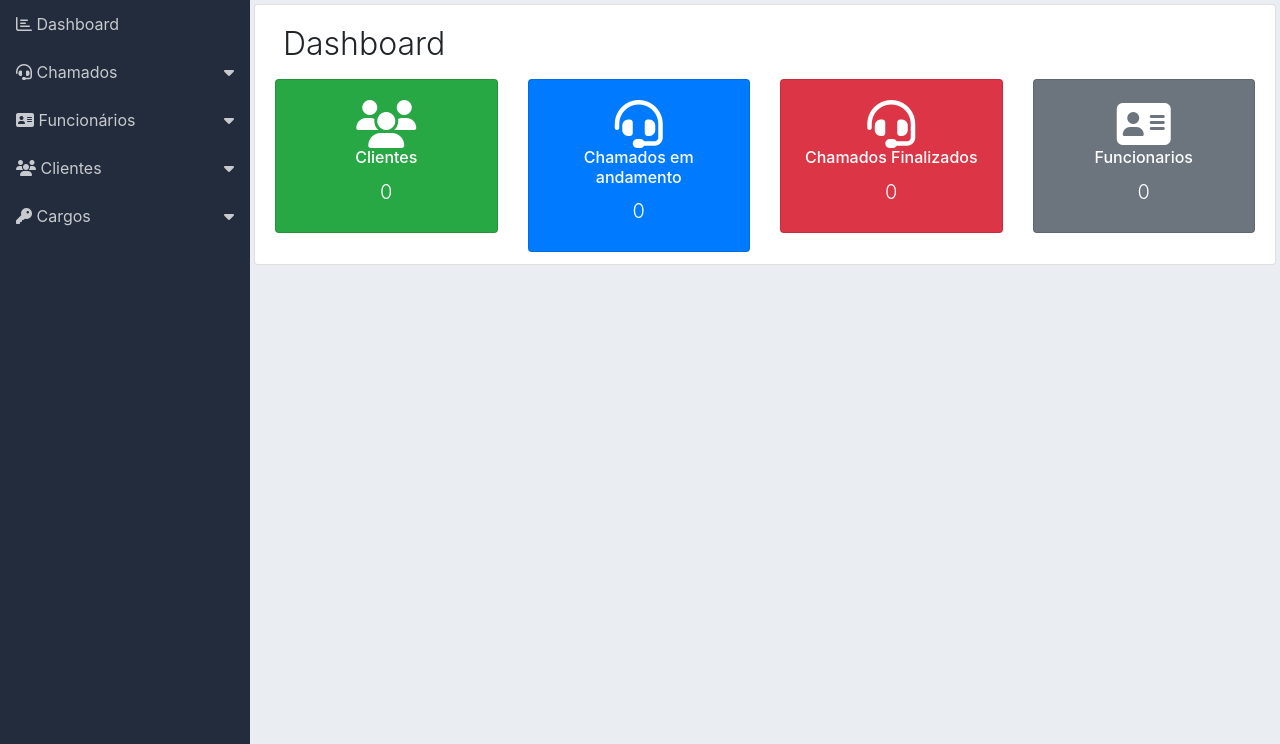
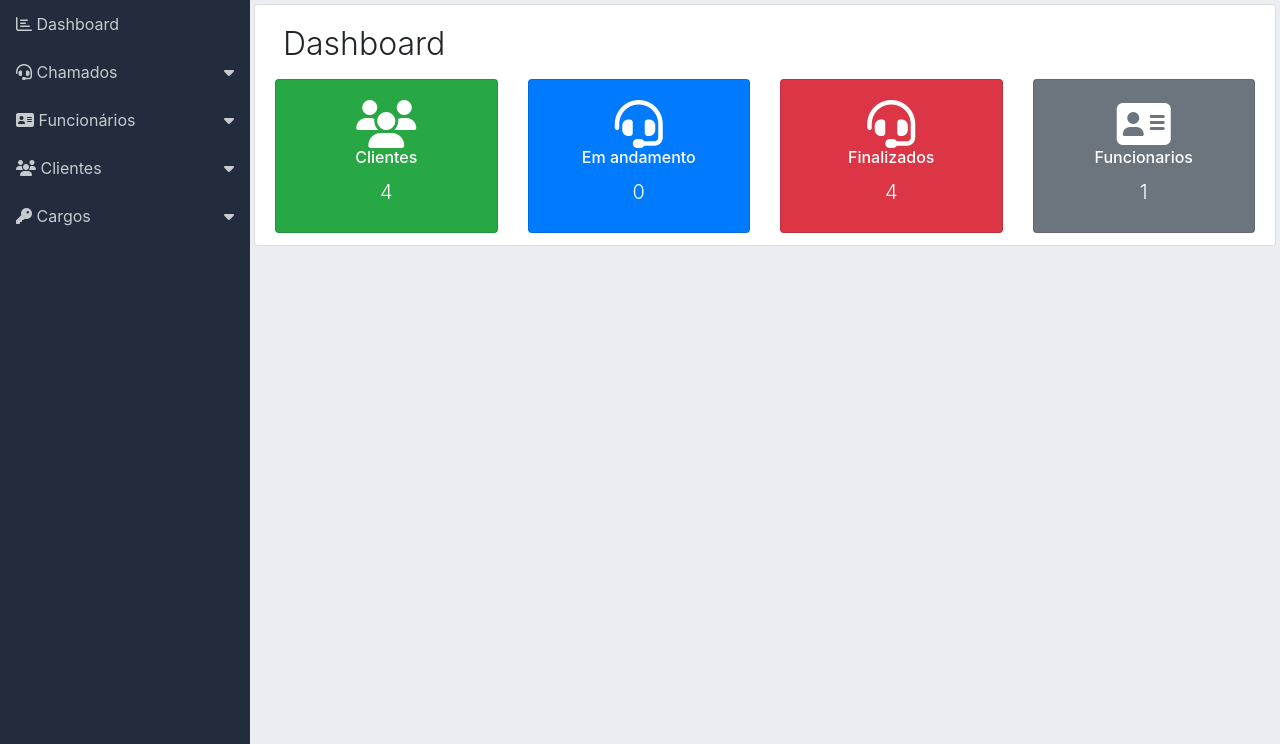
Before and after one commit to guilhermetj/sistema_informatica_pi, a PHP site: page /adm.php in a window 1280 px wide. Shown: the part 56-800 px from the top of the page. Run offline with PHP 8.4, Linux system fonts and the light colour scheme; the visitor is signed in with stand-in values (Sample User, id 1); data comes from the database, SQL or seed files in the repository; some libraries are stand-ins or nearby versions; some web fonts are replaced.

Commit message:
Dashboard

```diff
--- a/adm.php
+++ b/adm.php
@@ -1,5 +1,16 @@
 <?php include './layout/header.php'; ?>
 <?php include './layout/menu.php'; ?>
+
+<?php
+include 'classes/RelatorioDAO.php';
+$relatorioDAO = new RelatorioDAO();
+$total_cliente = $relatorioDAO->contar('cliente');
+$total_funcionario = $relatorioDAO->contar('funcionario');
+$total_chamado_finalizado = $relatorioDAO->contar('chamado', "status = 'Finalizado'");
+$total_chamado_iniciado = $relatorioDAO->contar('chamado', "status = 'Iniciado'");
+/*var_dump($total_chamado_finalizado);exit;*/
+ ?>
+
 
     <div class="content p-1">
         <div class="list-group-item">
@@ -20,7 +31,7 @@
                             <div class="card-body">
                                 <i class="fas fa-users fa-3x"></i>
                                 <h6 class="card-title">Clientes</h6>
-                                <h2 class="lead cliente"><?= $total_cliente['cliente'] ?? 0; ?></h2>
+                                <h2 class="lead cliente"><?= $total_cliente['total'] ?? 0; ?></h2>
                             </div>
                         </div>
                     </a>
@@ -30,8 +41,8 @@
                         <div class="card bg-primary text-white">
                             <div class="card-body">
                                 <i class="fas fa-headset fa-3x"></i>
-                                <h6 class="card-title">Chamados em andamento</h6>
-                                <h2 class="lead chamado"><?= $total_chamado['chamado'] ?? 0; ?></h2>
+                                <h6 class="card-title">Em andamento</h6>
+                                <h2 class="lead chamado"><?= $total_chamado_iniciado['total'] ?? 0; ?></h2>
                             </div>
                         </div>
                     </a>
@@ -41,8 +52,8 @@
                         <div class="card bg-danger text-white">
                             <div class="card-body">
                                 <i class="fas fa-headset fa-3x"></i>
-                                <h6 class="card-title">Chamados Finalizados</h6>
-                                <h2 class="lead chamado"><?= $total_chamado['chamado'] ?? 0; ?></h2>
+                                <h6 class="card-title">Finalizados</h6>
+                                <h2 class="lead chamado"><?= $total_chamado_finalizado['total'] ?? 0; ?></h2>
                             </div>
                         </div>
                     </a>
@@ -53,7 +64,7 @@
                             <div class="card-body">
                                 <i class="fas fa-address-card fa-3x"></i>
                                 <h6 class="card-title">Funcionarios</h6>
-                                <h2 class="lead funcionario"><?= $total_funcionario['funcionario'] ?? 0; ?></h2>
+                                <h2 class="lead funcionario"><?= $total_funcionario['total'] ?? 0; ?></h2>
                             </div>
                         </div>
                     </a>
--- a/classes/RelatorioDAO.php
+++ b/classes/RelatorioDAO.php
@@ -6,32 +6,16 @@ class RelatorioDAO extends Model
     {
         parent::__construct();
     }
-    public function contar($table = 'cliente', $condicao = '')
+    public function contar($table = '', $condicao = '')
     {
     	$where = '';
     	if($condicao != '') {
     		$where = "WHERE {$condicao}";
     	}
     	$sql = "SELECT count(*) as total FROM {$table} {$where};";
+        /*var_dump($sql);exit;*/
     	$stmt = $this->db->prepare($sql);
     	$stmt->execute();
     	return $stmt->fetch(PDO::FETCH_ASSOC);
     }
-    // public function evolucaoChamado($table = 'chamado', $condicao = '')
-    // {
-    //     $where = '';
-    //     if($condicao != '') {
-    //         $where = " WHERE {$condicao}";
-    //     }
-    //     $sql = "SELECT
-    //                 DATE_FORMAT(v.data_venda, '%d/%m/%Y') as data, count(*) qtd, sum(vp.valor * vp.qtd) as total
-    //             FROM vendas v
-    //             LEFT JOIN vendas_produtos vp ON vp.venda_id = v.id
-    //             {$where}
-    //             GROUP BY DATE_FORMAT(v.data_venda, '%d/%m/%Y')
-    //             ORDER BY data_venda ASC";
-    //     $stmt = $this->db->prepare($sql);
-    //     $stmt->execute();
-    //     return $stmt->fetchAll(PDO::FETCH_ASSOC);
-    // }
 }
--- a/layout/menu.php
+++ b/layout/menu.php
@@ -5,7 +5,9 @@
             <a href="#submenu4" data-toggle="collapse">
                 <i class="fas fa-headset"></i> Chamados</a>
             <ul id="submenu4" class="list-unstyled collapse">
-                <li><a href="chamado.php"><i class="fas fa-list-alt"></i> Listar</a></li>
+                <li><a href="chamado.php"><i class="fas fa-list-alt"></i> Em Espera</a></li>
+                <li><a href="chamado.php"><i class="fas fa-list-alt"></i> Em Andamento</a></li>
+                <li><a href="chamado.php"><i class="fas fa-list-alt"></i> Finalizados</a></li>
                 <li><a href="form_chamado.php"><i class="fas fa-plus-circle"></i> Cadastrar</a></li>
             </ul>
         </li>
```
